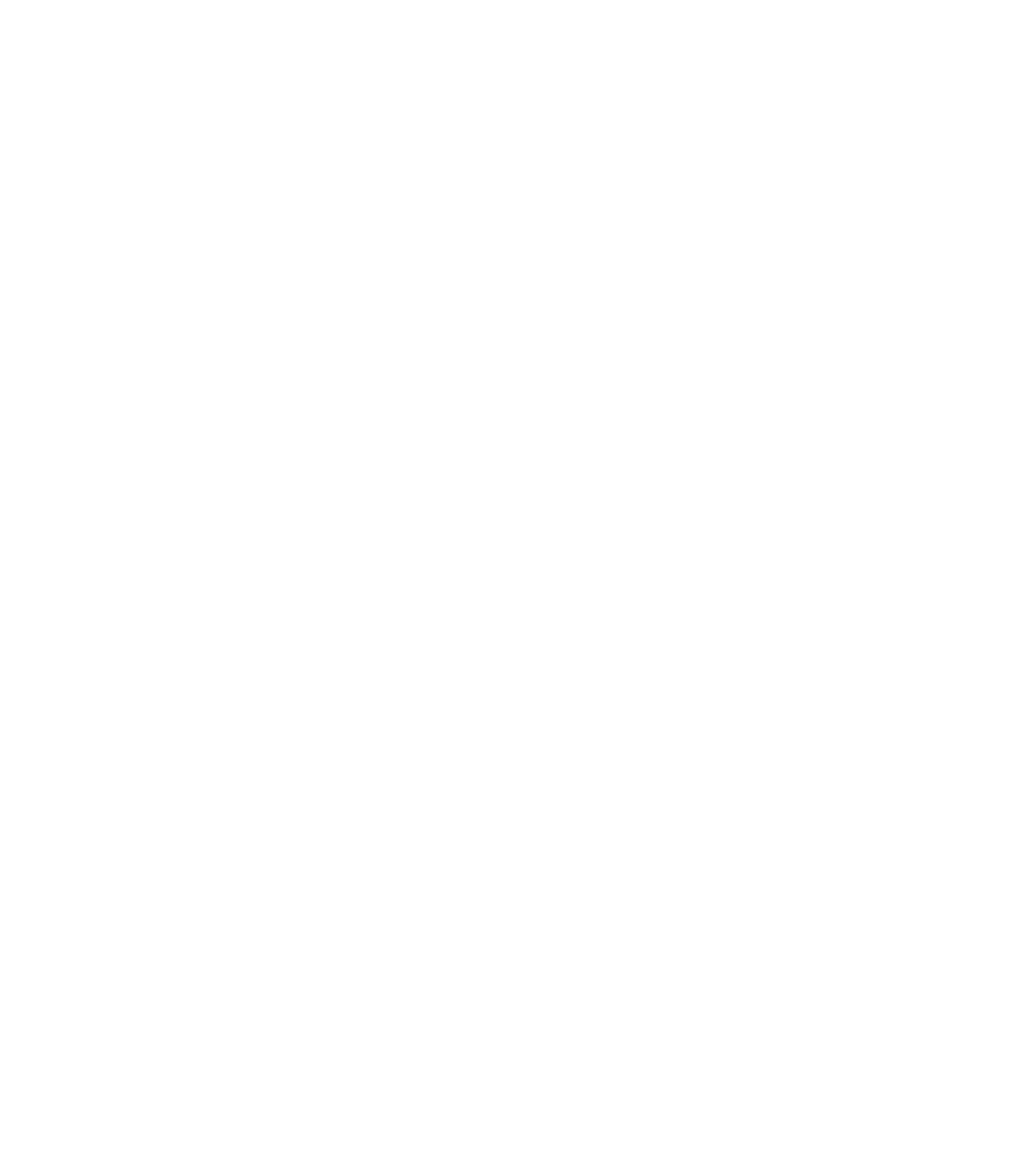
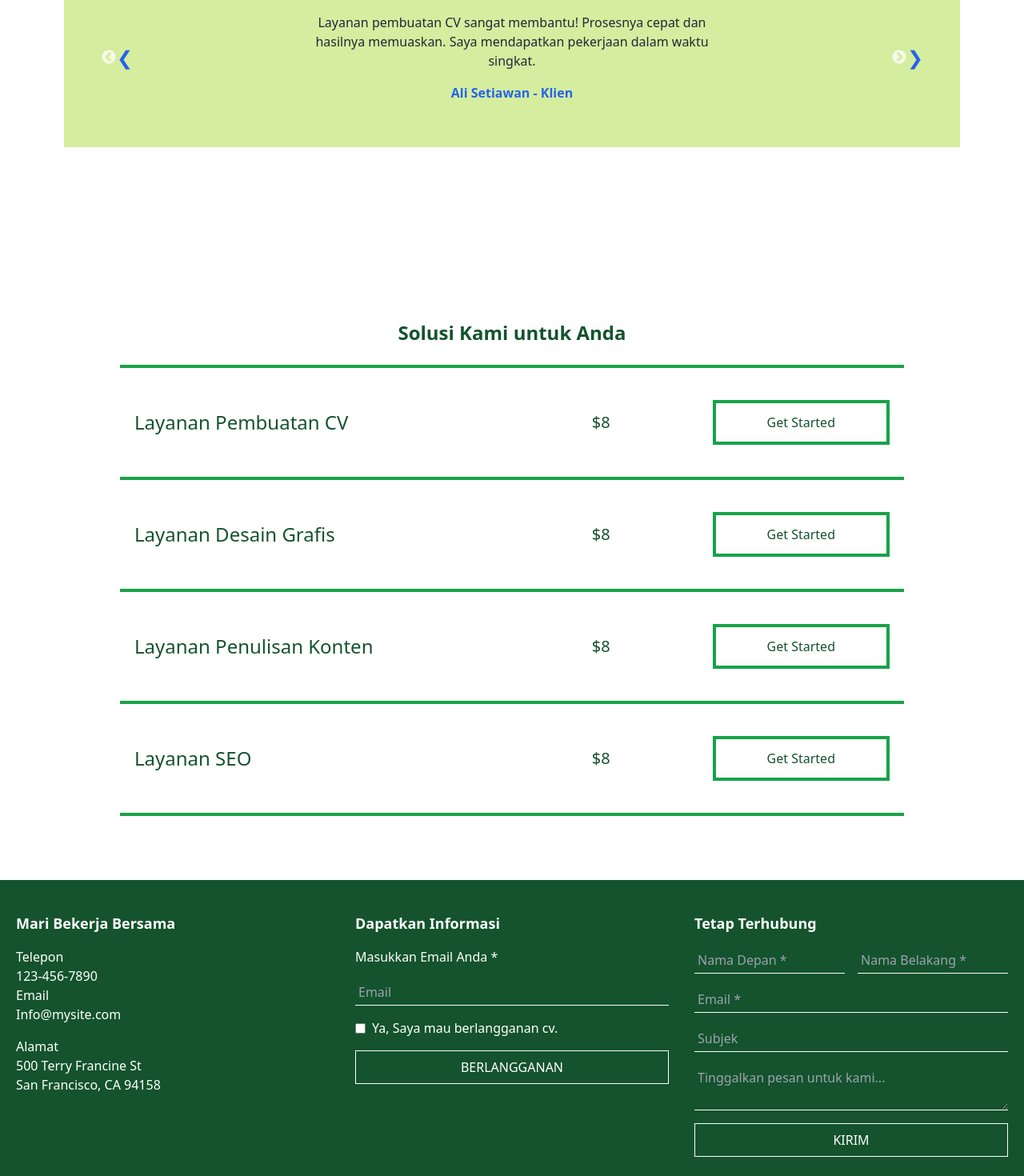
Before and after one commit to siddiqfathurahman/cv-wesite-layanan-jasa-cv, a React (Vite) app: page / in a window 1280 px wide. Shown: the part 2305-3775 px from the top of the page at 80% size. Before the commit the page ends 2129 px from the top, so only its background shows below. Built offline with nearby package versions, Linux system fonts and the light colour scheme.

Commit message:
Update footer

```diff
--- a/package.json
+++ b/package.json
@@ -11,7 +11,9 @@
   },
   "dependencies": {
     "react": "^18.3.1",
-    "react-dom": "^18.3.1"
+    "react-dom": "^18.3.1",
+    "react-slick": "^0.30.2",
+    "slick-carousel": "^1.8.1"
   },
   "devDependencies": {
     "@eslint/js": "^9.9.0",
--- a/src/App.jsx
+++ b/src/App.jsx
@@ -1,7 +1,10 @@
 import './App.css'
+import Footer from './components/Footer'
+import Getstarted from './components/Getstarted'
 import Home from './components/Home'
 import Layanan from './components/Layanan'
 import Profil from './components/Profil-riview'
+import ReviewSlider from './components/riview'
 
 
 function App() {
@@ -11,6 +14,9 @@
     <Home />
     <Layanan />
     <Profil />
+    <ReviewSlider />
+    <Getstarted />
+    <Footer />
     </>
   )
 }
--- a/src/components/Button.jsx
+++ b/src/components/Button.jsx
@@ -1,7 +1,7 @@
 const Button = () => {
     return (
         <div className="flex justify-center">
-            <button className="py-3 items-center justify-center border-4 hover:bg-green-900 hover:text-white px-36 text-green-900 bg-white border border-green-600 border-spacing-3">
+            <button className="py-3 items-center justify-center border-4 hover:bg-green-600 hover:text-white px-36 text-green-900 bg-white border border-green-600 border-spacing-3">
                 Get Started
             </button>
         </div>
--- /dev/null
+++ b/src/components/Footer.jsx
@@ -0,0 +1,88 @@
+import React from 'react';
+
+const Footer = () => {
+    return (
+        <footer className="bg-green-900 text-white py-10 px-5">
+        <div className="container mx-auto grid grid-cols-1 md:grid-cols-3 gap-8">
+
+        <div>
+            <h2 className="text-lg font-bold mb-4">Mari Bekerja Bersama</h2>
+            <p>Telepon</p>
+            <p>123-456-7890</p>
+            <p>Email</p>
+            <p className="mb-4">Info@mysite.com</p>
+            <p>Alamat</p>
+            <p>500 Terry Francine St</p>
+            <p>San Francisco, CA 94158</p>
+        </div>
+
+        <div>
+            <h2 className="text-lg font-bold mb-4">Dapatkan Informasi</h2>
+                <form className="flex flex-col space-y-4">
+            <label htmlFor="email" className="block">
+              Masukkan Email Anda *
+            </label>
+            <input
+                type="email"
+                id="email"
+                className="w-full border-b border-white bg-green-900 text-white p-1 focus:outline-none "
+                placeholder="Email"
+                required
+            />
+            <div className="flex items-center">
+                <input type="checkbox" id="subscribe" className="mr-2" />
+                <label htmlFor="subscribe">Ya, Saya mau berlangganan cv.</label>
+            </div>
+            <button
+                type="submit"
+                className="bg-transparent border border-white py-2 px-4 text-white "
+            >
+                BERLANGGANAN
+            </button>
+            </form>
+        </div>
+
+        <div>
+            <h2 className="text-lg font-bold mb-4">Tetap Terhubung</h2>
+            <form className="grid grid-cols-2 gap-4">
+                <input
+                type="text"
+                className="border-b border-white bg-green-900 text-white p-1 focus:outline-none "
+                placeholder="Nama Depan *"
+                required
+            />
+            <input
+                type="text"
+                className="border-b border-white bg-green-900 text-white p-1 focus:outline-none "
+                placeholder="Nama Belakang *"
+                required
+            />
+            <input
+                type="email"
+                className="col-span-2 border-b border-white bg-green-900 text-white p-1 focus:outline-none "
+                placeholder="Email *"
+                required
+            />
+            <input
+                type="text"
+                className="col-span-2 border-b border-white bg-green-900 text-white p-1 focus:outline-none "
+                placeholder="Subjek"
+            />
+            <textarea
+                className="col-span-2 border-b border-white bg-green-900 text-white p-1 focus:outline-none "
+                placeholder="Tinggalkan pesan untuk kami..."
+            ></textarea>
+            <button
+                type="submit"
+                className="col-span-2 bg-transparent border border-white py-2 px-4 text-white hover:bg-blue-400 hover:text-blue-800 "
+            >
+                KIRIM
+            </button>
+            </form>
+        </div>
+        </div>
+    </footer>
+    );
+};
+
+export default Footer;
--- /dev/null
+++ b/src/components/Getstarted.jsx
@@ -0,0 +1,53 @@
+import Line from './Line';
+import Button from './Button';
+
+const Getstartd = ({ title, price }) => (
+    <div className='flex items-center justify-between mx-14 p-4 rounded-lg'>
+        <h1 className='text-2xl font-medium text-green-900'>{title}</h1>
+        <div className="flex items-center">
+            <h2 className='text-xl text-green-900 mr-32'>{price}</h2>
+            <button className="py-3 items-center justify-center border-4 hover:bg-green-600 hover:text-white px-16 text-green-900 border border-green-600 border-spacing-3">
+                Get Started
+            </button>
+        </div>
+    </div>
+);
+
+const Getstarted = () => {
+    const services = [
+        {
+            title: "Layanan Pembuatan CV",
+            price: "$8",
+        },
+        {
+            title: "Layanan Desain Grafis",
+            price: "$8",
+        },
+        {
+            title: "Layanan Penulisan Konten",
+            price: "$8",
+        },
+        {
+            title: "Layanan SEO",
+            price: "$8",
+        },
+    ];
+
+    return (
+        <div className=" mx-10 mt-20 p-14">
+            <h1 className="mt-20 text-center text-2xl justify-center text-green-900 font-semibold">Solusi Kami untuk Anda</h1>
+            <Line />
+            {services.map((service, index) => (
+                <div key={index}>
+                    <Getstartd
+                        title={service.title}
+                        price={service.price}
+                    />
+                    <Line />
+                </div>
+            ))}
+        </div>
+    );
+};
+
+export default Getstarted;
--- /dev/null
+++ b/src/components/riview.jsx
@@ -0,0 +1,75 @@
+import React from 'react';
+import 'slick-carousel/slick/slick.css';
+import 'slick-carousel/slick/slick-theme.css';
+import Slider from 'react-slick';
+
+const reviews = [
+    {
+        text: "Layanan pembuatan CV sangat membantu! Prosesnya cepat dan hasilnya memuaskan. Saya mendapatkan pekerjaan dalam waktu singkat.",
+        author: "Ali Setiawan - Klien",
+    },
+    {
+        text: "Saya sangat senang dengan CV yang dibuat oleh tim. Desainnya menarik dan informatif. Sangat direkomendasikan!",
+        author: "Budi Santoso - Klien",
+    },
+    {
+        text: "Pengalaman saya menggunakan jasa pembuatan CV sangat positif. Mereka sangat profesional dan membantu saya mendapatkan perhatian dari perekrut.",
+        author: "Bagus Satria - Klien",
+    },
+    {
+        text: "CV saya sekarang terlihat jauh lebih baik. Terima kasih atas bantuan dan kreativitasnya!",
+        author: "Ridho Maria - Klien",
+    },
+];
+
+const PrevArrow = (props) => {
+    const { className, onClick } = props;
+    return (
+        <div
+            className={`${className} absolute left-0 z-10 flex items-center justify-center h-full cursor-pointer`}
+            onClick={onClick}
+        >
+            <span className="text-blue-600 text-2xl">❮</span>
+        </div>
+    );
+};
+
+const NextArrow = (props) => {
+    const { className, onClick } = props;
+    return (
+        <div
+            className={`${className} absolute right-0 z-10 flex items-center justify-center h-full cursor-pointer`}
+            onClick={onClick}
+        >
+            <span className="text-blue-600 text-2xl">❯</span>
+        </div>
+    );
+};
+
+const ReviewSlider = () => {
+    const settings = {
+        dots: false,
+        infinite: true,
+        speed: 500,
+        slidesToShow: 1,
+        slidesToScroll: 1,
+        prevArrow: <PrevArrow />,
+        nextArrow: <NextArrow />,
+    };
+
+    return (
+        <div className="bg-GreenNom p-14 mt-20 mx-20 relative">
+            <h1 className="text-3xl text-blue-600 text-center">Apa Kata Pengguna Layanan Kami</h1>
+            <Slider {...settings} className="mt-5">
+                {reviews.map((review, index) => (
+                    <div key={index} className="flex flex-col items-center text-center px-5">
+                        <p className="text-gray-800 max-w-lg mb-4 mx-auto text-center">{review.text}</p>
+                        <h2 className="font-semibold text-blue-600">{review.author}</h2>
+                    </div>
+                ))}
+            </Slider>
+        </div>
+    );
+};
+
+export default ReviewSlider;
--- a/tailwind.config.js
+++ b/tailwind.config.js
@@ -9,6 +9,9 @@
       fontFamily: {
         roboto: ['Roboto', 'sans-serif'],
       },
+      colors: {
+        GreenNom: '#d5ed9f',
+      },
     },
   },
   plugins: [],
```
Also changed, not shown: 1 other file (tests, documents, lock files or other folders).
